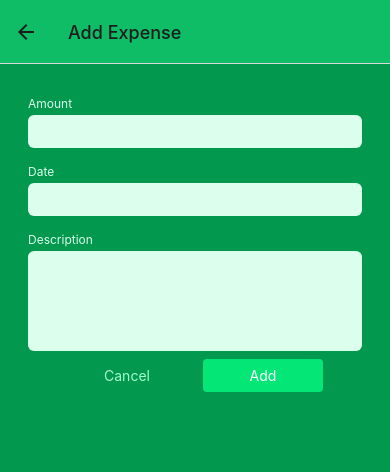
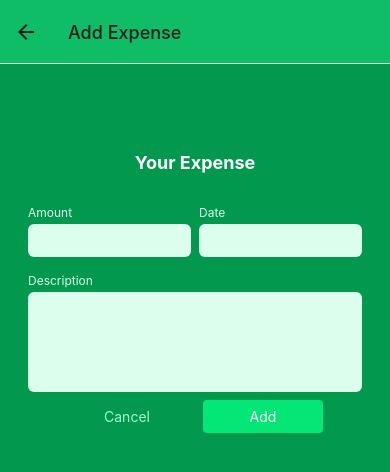
Before and after one commit to KarthicK-Vdev/ReactNative-ExpenseTracker, a React Native app: screen /ManageExpense in a window 390 px wide. Shown: the top 472 px of the page. Built offline with nearby package versions, Linux system fonts and the light colour scheme.

Commit message:
Added input facilities that able to add and edit the expense

```diff
--- a/components/ManageExpense/ExpenseForm.js
+++ b/components/ManageExpense/ExpenseForm.js
@@ -1,33 +1,101 @@
-import { View, Text } from 'react-native'
-import React from 'react'
+import { View, Text, StyleSheet } from 'react-native'
+import React, { useState } from 'react'
 import Input from './Input'
+import Button from '../../UI/Button'
 
-const ExpenseForm = () => {
-    const amountChangedHandler=()=>{
+const ExpenseForm = ({submitButtonLabel, onCancel, onSubmit}) => {
+  const [inputValues, setInputValues]=useState({
+    amount:"",
+    date:"",
+    description:""
+  })
+    const inputChangeHandler=(inputIdentifier, enteredValue)=>{
+      setInputValues((curInputValues)=>{
+        return {...curInputValues,[inputIdentifier]:enteredValue}
+      })
+    }
 
+    const submitHandler=()=>{
+      const expenseData = {
+        amount: +inputValues.amount,
+        date: new Date(inputValues.date),
+        description:inputValues.description
+      }
+      onSubmit(expenseData)
     }
   return (
-    <View>
-      <Input label="Amount" textInputConfig={{
+    <View style={styles.form}>
+      <Text style={styles.title}>Your Expense</Text>
+      <View style={styles.inputsRow}>
+        <Input
+        label="Amount"
+        style={styles.rowInput}
+        textInputConfig={{
           keyboardType:"decimal-pad",
-        onChangeText:amountChangedHandler,
+          onChangeText:inputChangeHandler.bind(this, 'amount'),
+          value:inputValues.amount
         }}/>
         <Input label="Date"
+        style={styles.rowInput}
         textInputConfig={{
           placeHolder:"yyyy-mm-dd",
           maxLength:10,
-        onChangeText:()=>{}
+          onChangeText:inputChangeHandler.bind(this, 'date'),
+          value:inputValues.date
         }}
         />
+      </View>
       <Input label="Description"
       textInputConfig={{
         multiline:true,
         // autoCapitalize:"none"
         // autocorrect:false //default is true
+        onChangeText:inputChangeHandler.bind(this, 'description'),
+          value:inputValues.description
       }}
+
       />
+
+      <View style={styles.buttons}>
+        <Button style={styles.button} mode="flat" onPress={onCancel}>
+          Cancel
+        </Button>
+        <Button style={styles.button}
+        onPress={submitHandler}>
+          {submitButtonLabel}</Button>
+      </View>
+
     </View>
   )
 }
 
 export default ExpenseForm
+
+const styles = StyleSheet.create({
+  form:{
+    marginTop:40,
+  },
+  inputsRow:{
+    flexDirection:"row",
+    justifyContent:"space-between",
+  },
+  rowInput:{
+    flex:1,
+  },
+  title:{
+    fontSize:18,
+    fontWeight:"bold",
+    color:"white",
+    marginVertical:24,
+    textAlign:"center",
+  },
+  buttons:{
+    flexDirection:"row",
+    justifyContent:"center",
+    alignItems:"center"
+  },
+  button:{
+    minWidth:120,
+    marginHorizontal:8
+  }
+})
--- a/components/ManageExpense/Input.js
+++ b/components/ManageExpense/Input.js
@@ -2,14 +2,14 @@
 import React from 'react'
 import { GlobalStyle } from '../../constants/styles'
 
-const Input = ({label, textInputConfig}) => {
+const Input = ({label,style, textInputConfig}) => {
     const inputStyles=[styles.input]
     if(textInputConfig && textInputConfig.multiline)
     {
         inputStyles.push(styles.inputMultiline)
     }
   return (
-    <View style={styles.inputContainer}>
+    <View style={[styles.inputContainer, style]}>
       <Text style={styles.lable}>{label}</Text>
       <TextInput style={inputStyles}
       {...textInputConfig} />
@@ -23,6 +23,7 @@
     inputContainer:{
         marginHorizontal:4,
         marginVertical:8,
+
     },
     lable:{
         fontSize:12,
--- a/screens/ManageExpense.js
+++ b/screens/ManageExpense.js
@@ -20,20 +20,12 @@
   const cancelHandler = ()=>{
     navigation.goBack()
   }
-  const confirmHandler = ()=>{
+  const confirmHandler = (expenseData)=>{
     if(isEditing){
-      expensesCtx.updateExpense(editedExpenseId,{
-        description:"test11111",
-        amount:29.99,
-        date:new Date("2024-10-03"),
-      })
+      expensesCtx.updateExpense(editedExpenseId, expenseData)
     }
     else{
-      expensesCtx.addExpense({
-        description:"test",
-        amount:19.99,
-        date:new Date("2024-10-02"),
-      })
+      expensesCtx.addExpense(expenseData)
     }
     navigation.goBack()
   }
@@ -47,15 +39,12 @@
 
   return (
     <View style={styles.container}>
-      <ExpenseForm />
-      <View style={styles.buttons}>
-        <Button style={styles.button} mode="flat" onPress={cancelHandler}>
-          Cancel
-        </Button>
-        <Button style={styles.button}
-        onPress={confirmHandler}>
-          {isEditing ? "Update" : "Add"}</Button>
-      </View>
+      <ExpenseForm
+      submitButtonLabel={isEditing ? "Update" : "Add"}
+      onCancel={cancelHandler}
+      onSubmit={confirmHandler}
+      />
+
       {isEditing &&(
         <View style={styles.deleteContainer}>
           <IconButton icon="trash"
@@ -81,13 +70,5 @@
     borderTopColor:GlobalStyle.colors.primary200,
     alignItems:"center"
   },
-  buttons:{
-    flexDirection:"row",
-    justifyContent:"center",
-    alignItems:"center"
-  },
-  button:{
-    minWidth:120,
-    marginHorizontal:8
-  }
+
 })
```
Lines whose indentation alone changed are shown as unchanged.
